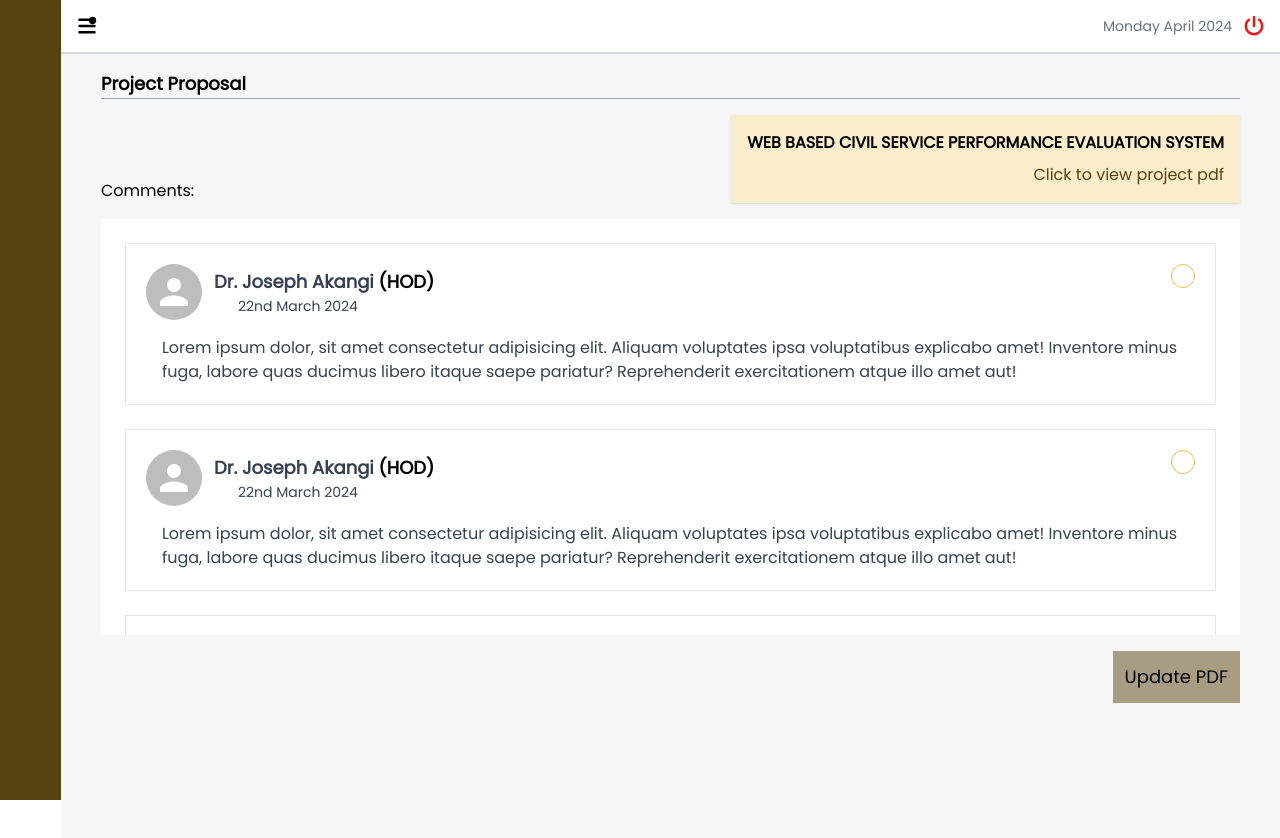
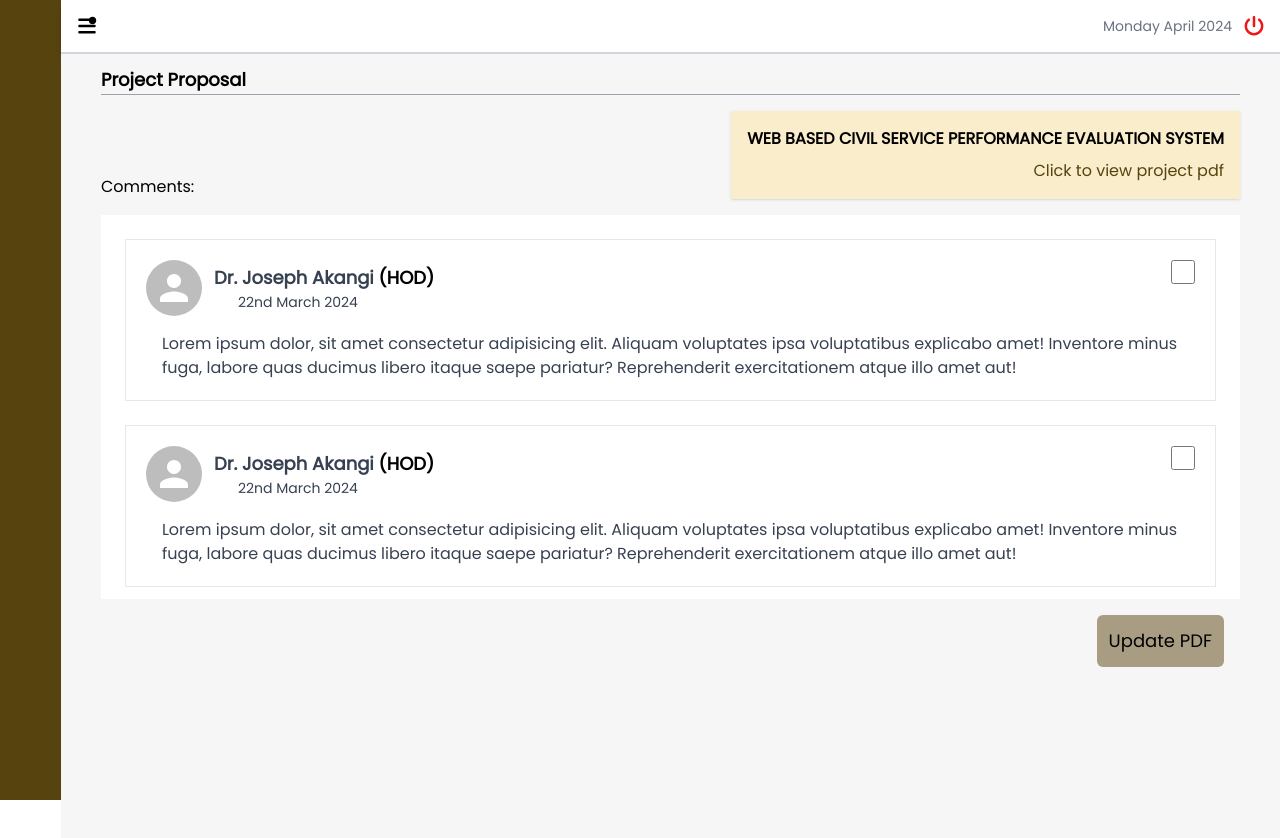
Before and after one commit to javadroid/Assignment, a React (Create React App) app: page /proposal in a window 1280 px wide. Shown: the top 838 px of the page. Built offline with nearby package versions, Linux system fonts and the light colour scheme.

Commit message:
proposal changes

```diff
--- /dev/null
+++ b/src/components/Reusable-Code/CheckBox.tsx
@@ -0,0 +1,21 @@
+import React from "react";
+
+interface CheckBoxProps {
+  value: boolean;
+  id: string;
+  onChange: (newValue: boolean) => void;
+}
+
+const CheckBox: React.FC<CheckBoxProps> = ({ value, id, onChange }) => {
+  return (
+    <input
+      className="rounded-full  checked:bg-[#EDBE44] bg-none w-6 h-6"
+      type="checkbox"
+      id={id}
+      checked={value}
+      onChange={(e) => onChange(e.target.checked)}
+    />
+  );
+};
+
+export default CheckBox;
--- a/src/components/Student-Dashboard/Proposal.tsx
+++ b/src/components/Student-Dashboard/Proposal.tsx
@@ -4,14 +4,29 @@ import Navigation from "../Reusable-Code/Navigation";
 import { Link } from "react-router-dom";
 import { BiSolidLeftArrow, BiSolidRightArrow } from "react-icons/bi";
 import Avatar from "@mui/material/Avatar";
+import CheckBox from "../Reusable-Code/CheckBox";
 
 const Proposal = () => {
+  const [checkedBox, setCheckedBox] = React.useState(false);
+  const [checkedbox2, setCheckedBox2] = React.useState(false);
+  const [checkedbox3, setCheckedBox3] = React.useState(false);
+
+  const handleChange = (newValue: boolean) => {
+    setCheckedBox(newValue);
+  };
+  const handleChange2 = (newValue: boolean) => {
+    setCheckedBox2(newValue);
+  };
+  const handleChange3 = (newValue: boolean) => {
+    setCheckedBox3(newValue);
+  };
+
   return (
     <div className="font-pop flex flex-row">
       <SideDesign />
       <div className="w-full text-black">
         <Navigation />
-        <div className="pt-4 px-10 bg-[#F6F6F6] h-screen">
+        <div className="pt-3 px-10 bg-[#F6F6F6] h-screen">
           <h1 className="font-semibold text-lg">Project Proposal</h1>
           <hr className="border-gray-400" />
           <div className="flex flex-col pt-4">
@@ -26,7 +41,7 @@ const Proposal = () => {
                 </Link>
               </div>
             </main>
-            <div className="bg-white mt-4 flex flex-col p-6 overflow-y-auto h-[26rem]">
+            <div className="bg-white mt-4 flex flex-col p-6 overflow-y-auto h-[24rem]">
               <section className="border p-5 text-gray-700 mb-4">
                 <div className="flex flex-row justify-between mb-4">
                   <div className="flex flex-row items-center">
@@ -44,7 +59,7 @@ const Proposal = () => {
                       <p className="text-sm pl-6">22nd March 2024</p>
                     </div>
                   </div>
-                  <button className="bg-none w-6 h-6 border border-solid rounded-full border-[#EDBE44]"></button>
+                  <CheckBox value={checkedBox} onChange={handleChange} id="1" />
                 </div>
                 <p className="px-4">
                   Lorem ipsum dolor, sit amet consectetur adipisicing elit.
@@ -70,7 +85,11 @@ const Proposal = () => {
                       <p className="text-sm pl-6">22nd March 2024</p>
                     </div>
                   </div>
-                  <button className="bg-none w-6 h-6 border border-solid rounded-full border-[#EDBE44]"></button>
+                  <CheckBox
+                    value={checkedbox2}
+                    onChange={handleChange2}
+                    id="2"
+                  />
                 </div>
                 <p className="px-4">
                   Lorem ipsum dolor, sit amet consectetur adipisicing elit.
@@ -96,7 +115,12 @@ const Proposal = () => {
                       <p className="text-sm pl-6">22nd March 2024</p>
                     </div>
                   </div>
-                  <button className="bg-none w-6 h-6 border border-solid rounded-full border-[#EDBE44]"></button>
+                  <CheckBox
+                    value={checkedbox3}
+                    onChange={handleChange3}
+                    id="3"
+                  />
+                  {/* <button className="bg-none w-6 h-6 border border-solid rounded-full border-[#EDBE44]"></button> */}
                 </div>
                 <p className="px-4">
                   Lorem ipsum dolor, sit amet consectetur adipisicing elit.
@@ -111,7 +135,7 @@ const Proposal = () => {
               </div>
             </div>
             <div className="flex flex-col items-end mt-4">
-              <button className="bg-[#A89D82] text-black p-3 text-lg">
+              <button className="transform transition hover:scale-110 bg-[#A89D82] text-black p-3 text-lg mr-4 rounded-md hover:bg-[#bebcb6]">
                 Update PDF
               </button>
             </div>
```
